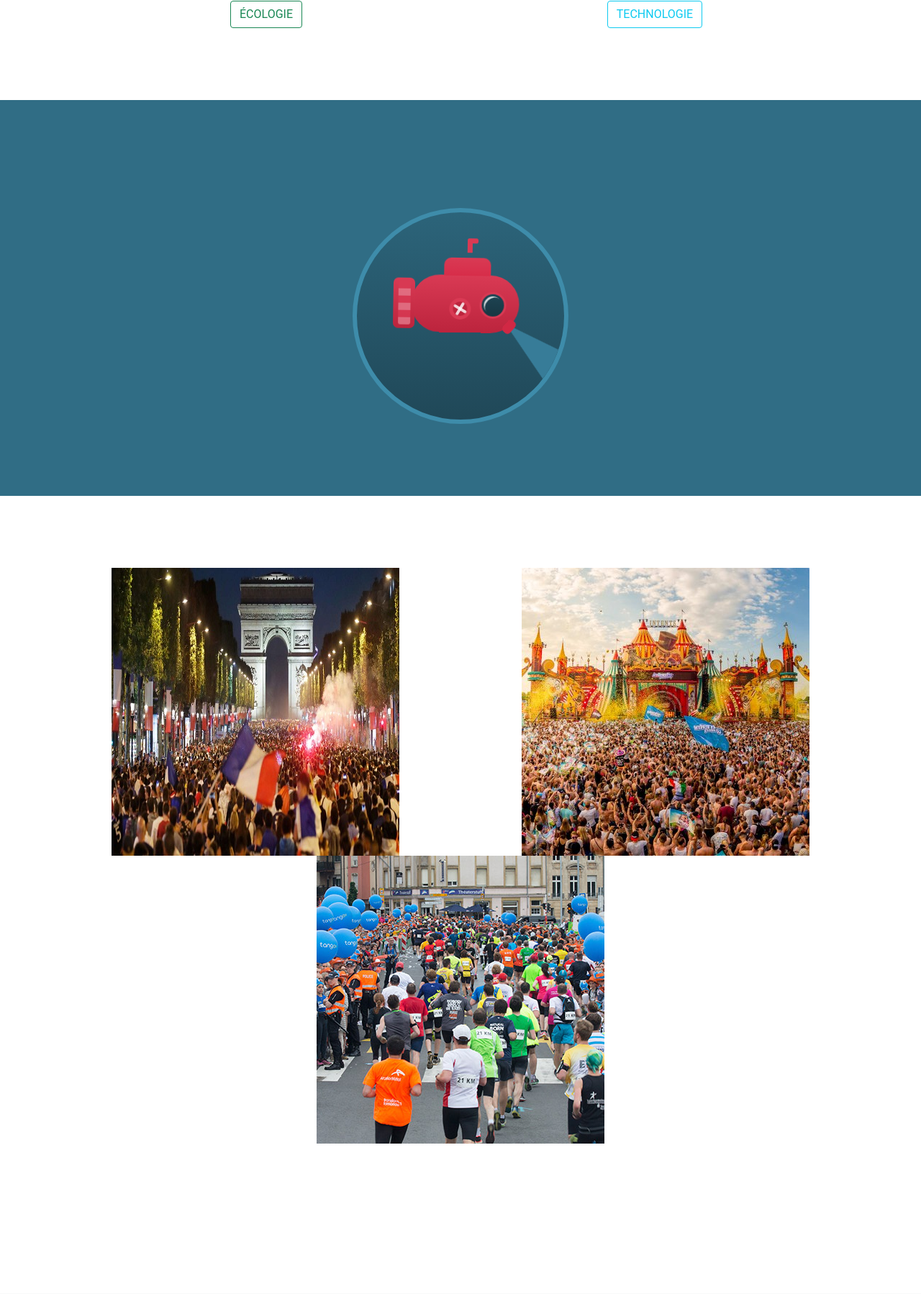
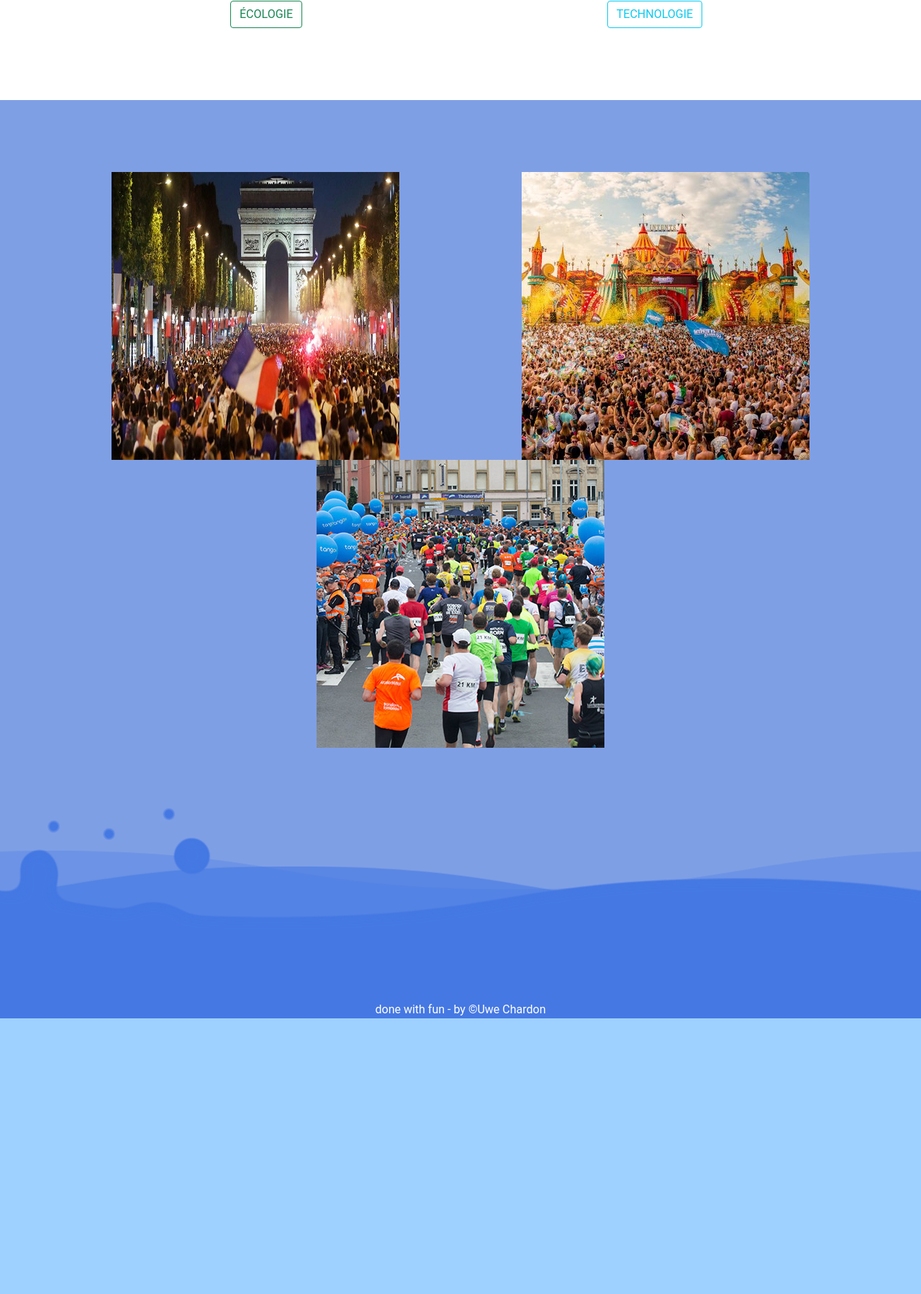
Before and after one commit to Noah-Guillet/mspr-wis1, a PHP site: page /index.php in a window 1280 px wide. Shown: the part 1246-3044 px from the top of the page at 72% size. After the commit the page ends 2661 px from the top, so only its background shows below. Run offline with PHP 8.4, Linux system fonts and the light colour scheme.

Commit message:
footer stylé

```diff
--- a/index.php
+++ b/index.php
@@ -47,7 +47,7 @@
             </div>
     </section>
 
-
+<!--
     <section id="home-sm">
         <div class="sea">
             <div class="circle-wrapper">
@@ -69,6 +69,8 @@
             </div>
         </div>
     </section>
+-->
+
 
     <section id="home-events">
         <div class="container">
--- a/layout/footer.php
+++ b/layout/footer.php
@@ -1,10 +1,63 @@
-<!-- Footer -->
+<footer>
+    <svg viewBox="0 0 120 28">
+        <defs>
+            <filter id="goo">
+                <feGaussianBlur in="SourceGraphic" stdDeviation="1" result="blur" />
+                <feColorMatrix in="blur" mode="matrix" values="
+           1 0 0 0 0
+           0 1 0 0 0
+           0 0 1 0 0
+           0 0 0 13 -9" result="goo" />
+                <xfeBlend in="SourceGraphic" in2="goo" />
+            </filter>
+            <path id="wave" d="M 0,10 C 30,10 30,15 60,15 90,15 90,10 120,10 150,10 150,15 180,15 210,15 210,10 240,10 v 28 h -240 z" />
+        </defs>
+
+        <use id="wave3" class="wave" xlink:href="#wave" x="0" y="-2" ></use>
+        <use id="wave2" class="wave" xlink:href="#wave" x="0" y="0" ></use>
+
+
+        <g class="gooeff" filter="url(#goo)">
+            <circle class="drop drop1" cx="20" cy="2" r="8.8"  />
+            <circle class="drop drop2" cx="25" cy="2.5" r="7.5"  />
+            <circle class="drop drop3" cx="16" cy="2.8" r="9.2"  />
+            <circle class="drop drop4" cx="18" cy="2" r="8.8"  />
+            <circle class="drop drop5" cx="22" cy="2.5" r="7.5"  />
+            <circle class="drop drop6" cx="26" cy="2.8" r="9.2"  />
+            <circle class="drop drop1" cx="5" cy="4.4" r="8.8"  />
+            <circle class="drop drop2" cx="5" cy="4.1" r="7.5"  />
+            <circle class="drop drop3" cx="8" cy="3.8" r="9.2"  />
+            <circle class="drop drop4" cx="3" cy="4.4" r="8.8"  />
+            <circle class="drop drop5" cx="7" cy="4.1" r="7.5"  />
+            <circle class="drop drop6" cx="10" cy="4.3" r="9.2"  />
+
+            <circle class="drop drop1" cx="1.2" cy="5.4" r="8.8"  />
+            <circle class="drop drop2" cx="5.2" cy="5.1" r="7.5"  />
+            <circle class="drop drop3" cx="10.2" cy="5.3" r="9.2"  />
+            <circle class="drop drop4" cx="3.2" cy="5.4" r="8.8"  />
+            <circle class="drop drop5" cx="14.2" cy="5.1" r="7.5"  />
+            <circle class="drop drop6" cx="17.2" cy="4.8" r="9.2"  />
+            <use id="wave1" class="wave" xlink:href="#wave" x="0" y="1" />
+        </g>
+        <!-- g mask="url(#xxx)">
+        <path   id="wave1"  class="wave" d="M 0,10 C 30,10 30,15 60,15 90,15 90,10 120,10 150,10 150,15 180,15 210,15 210,10 240,10 v 28 h -240 z" />
+        </g>
+      </g -->
+
+    </svg>
+
+    <div>done with fun - by &copy;<a href="www.chaba.de">Uwe Chardon</a></div>
+</footer>
+
+
+
+<!-- Footer
 <footer class="bg-light text-center text-lg-start">
-    <!-- Grid container -->
+
     <div class="container p-4">
-        <!--Grid row-->
+
         <div class="row">
-            <!--Grid column-->
+
             <div class="col-lg-6 col-md-12 mb-4 mb-md-0">
                 <h5 class="text-uppercase">Bulleau</h5>
 
@@ -13,7 +66,7 @@
                 </p>
             </div>
 
-            <!--Grid column-->
+
             <div class="col-lg-3 col-md-6 mb-4 mb-md-0">
                 <h5 class="text-uppercase mb-0">Réseaux</h5>
 
@@ -36,19 +89,19 @@
                 <input type="email" class="form-control" id="floatingInput" placeholder="name@example.com">
                 <label for="floatingInput">Email address</label>
             </div>
-            <!--Grid column-->
+
         </div>
-        <!--Grid row-->
+
     </div>
-    <!-- Grid container -->
 
-    <!-- Copyright -->
+
+
     <div class="text-center p-3" style="background-color: rgba(0, 0, 0, 0.2)">
         © 2021 Copyright - Bulleau
     </div>
-    <!-- Copyright -->
+
 </footer>
-<!-- Footer -->
+
 
 <script src="assets/js/app.js"></script>
 
--- a/src/scss/layout/_footer.scss
+++ b/src/scss/layout/_footer.scss
@@ -0,0 +1,97 @@
+@import url("https://fonts.googleapis.com/css?family=Lato:400,400i,700");
+
+body {
+  font-family: Lato, sans-serif;
+  --col-deepblue: #4478e3;
+  background-color: #7f9fe5;
+}
+a {
+  color:#FFFFFF;
+  text-decoration:none;
+}
+footer {
+  width:100vw;
+ // position:fixed;
+  bottom:0px
+}
+footer div {
+  background-color: var(--col-deepblue);
+  margin: -5px 0px 0px 0px;
+  padding:0px;
+  color: white;
+  text-align:center;
+}
+svg {
+  width:100%;
+  overflow:visible;
+}
+
+.wave {
+  animation: wave 3s linear;
+  animation-iteration-count:infinite;
+  fill: #4478e3;
+}
+.drop {
+  fill: var(--col-deepblue);
+  xfill: #99000055;
+  animation: drop 3.2s linear infinite normal;
+  stroke: var(--col-deepblue);
+  stroke-width:0.5;
+  transform: translateY(25px) ;
+  transform-box: fill-box;
+  transform-origin: 50% 100%;
+}
+.drop1 {
+
+}
+.drop2 {
+  animation-delay: 3s;
+  animation-duration:3s;
+}
+.drop3 {
+  animation-delay: -2s;
+  animation-duration:3.4s;
+}
+.drop4 {
+  animation-delay: 1.7s;
+}
+.drop5 {
+  animation-delay: 2.7s;
+  animation-duration:3.1s;
+}
+.drop6 {
+  animation-delay: -2.1s;
+  animation-duration:3.2s;
+}
+.gooeff {
+  filter: url(#goo);
+}
+#wave2 {
+  animation-duration:5s;
+  animation-direction: reverse;
+  opacity: .6
+}
+#wave3 {
+  animation-duration: 7s;
+  opacity:.3;
+}
+@keyframes drop {
+  0% {
+    transform: translateY(25px);
+  }
+  30% {
+    transform: translateY(-10px) scale(.1);
+  }
+  30.001% {
+    transform: translateY(25px) scale(1);
+  }
+  70% {
+    transform: translateY(25px);
+  }
+  100% {
+    transform: translateY(-10px) scale(.1);
+  }
+}
+@keyframes wave {
+  to {transform: translateX(-100%);}
+}
--- a/src/scss/pages/_home.scss
+++ b/src/scss/pages/_home.scss
@@ -459,6 +459,7 @@ padding: 100px;
 
 #home-events {
   padding-top: 100px ;
-  padding-bottom:200px ;
+  padding-bottom:50px ;
   text-align: center;
+  background-color: #7f9fe5;
 }
```
Also changed, not shown: assets/css/app.css.
